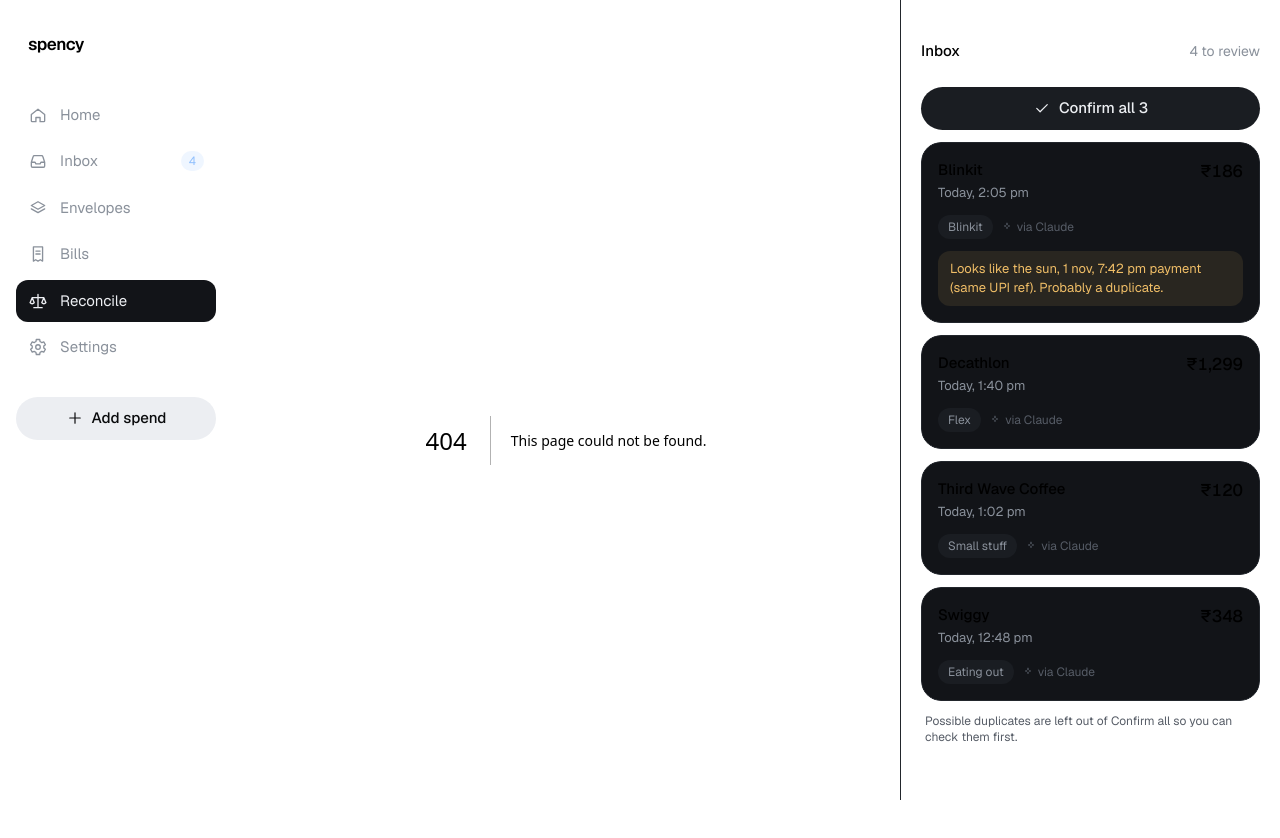
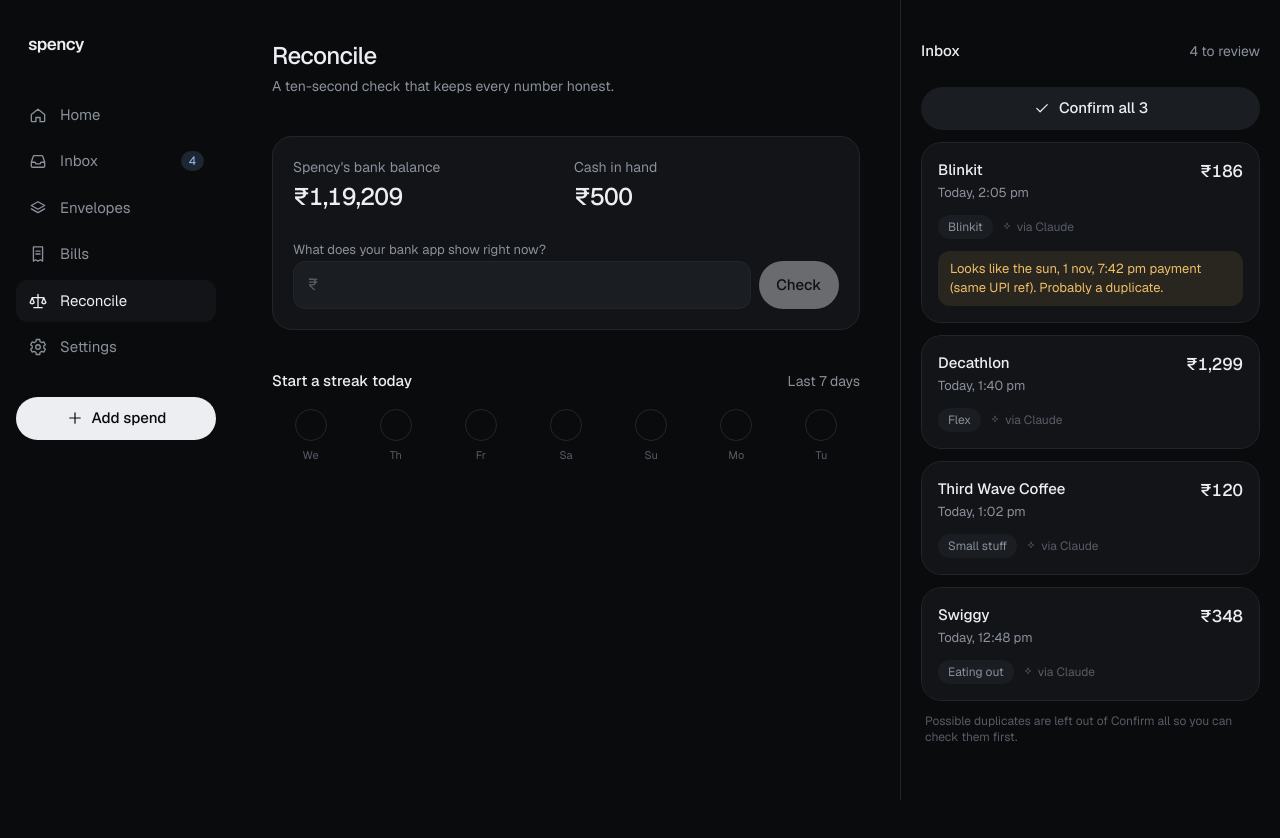
Before and after one commit to apurvamukherjee/spency-pocket-wallet, a Next.js app: page /reconcile in a window 1280 px wide. Before the commit this address had no page. Shown: the top 838 px of the page. After the commit the page ends 800 px from the top, so only its background shows below. Built offline with nearby package versions, Linux system fonts and the light colour scheme.

Commit message:
UI: Reconcile screen with gap actions and streak
Compare the real bank balance with Spency's. A gap offers three ways
out: copy a ready-made prompt to find it with Claude, log it as an
adjustment (draws on flex), or ignore. Shows a 7-day check-in strip,
current streak and recent checks.

```diff
--- /dev/null
+++ b/app/reconcile/page.tsx
@@ -0,0 +1,5 @@
+import { ReconcileView } from "@/components/reconcile/ReconcileView";
+
+export default function Page() {
+  return <ReconcileView />;
+}
--- /dev/null
+++ b/components/reconcile/ReconcileView.tsx
@@ -0,0 +1,179 @@
+"use client";
+
+import { useState } from "react";
+import { addDays } from "@/lib/engine/dates";
+import { formatINR, parseRupees } from "@/lib/engine/money";
+import { type ReconcileCheck, reconcileGap, reconcileStreak } from "@/lib/engine/reconcile";
+import { formatDay } from "@/lib/format";
+import { useSummary } from "@/lib/hooks";
+import { useSpency } from "@/lib/store";
+import { Icon } from "@/components/ui/Icon";
+
+type Result = { actual: number; gap: number; done: ReconcileCheck["resolution"] | null };
+
+const RESOLUTION_LABEL: Record<ReconcileCheck["resolution"], string> = {
+  matched: "All square",
+  adjusted: "Adjusted",
+  ignored: "Ignored",
+};
+
+export function ReconcileView() {
+  const s = useSummary();
+  const checks = useSpency((st) => st.checks);
+  const recordCheck = useSpency((st) => st.recordCheck);
+  const addTxn = useSpency((st) => st.addTxn);
+  const [text, setText] = useState("");
+  const [result, setResult] = useState<Result | null>(null);
+  const [copied, setCopied] = useState(false);
+  const streak = reconcileStreak(checks, s.today);
+  const last7 = Array.from({ length: 7 }, (_, i) => addDays(s.today, i - 6));
+  const checkedDays = new Set(checks.map((c) => c.date));
+
+  function resolve(resolution: ReconcileCheck["resolution"], r: Result) {
+    recordCheck({ date: s.today, computed: s.bank, actual: r.actual, resolution });
+    setResult({ ...r, done: resolution });
+  }
+
+  function check(e: React.FormEvent) {
+    e.preventDefault();
+    const actual = parseRupees(text);
+    if (actual === null) return;
+    const r: Result = { actual, gap: reconcileGap(s.bank, actual), done: null };
+    setCopied(false);
+    if (r.gap === 0) resolve("matched", r);
+    else setResult(r);
+  }
+
+  function logAdjustment(r: Result) {
+    addTxn({
+      amount: Math.abs(r.gap),
+      direction: r.gap < 0 ? "debit" : "credit",
+      kind: "adjustment",
+      wallet: "bank",
+      merchant: "Reconciliation adjustment",
+      envelopeId: null,
+      occurredAt: new Date().toISOString(),
+    });
+    resolve("adjusted", r);
+  }
+
+  async function askClaude(r: Result) {
+    const prompt = `My Spency bank balance is ${formatINR(Math.abs(r.gap))} ${r.gap < 0 ? "higher" : "lower"} than my real bank balance. Can you help me find the payment I haven't logged? I'll share my recent UPI screenshots.`;
+    await navigator.clipboard.writeText(prompt);
+    setCopied(true);
+  }
+
+  return (
+    <div className="space-y-10">
+      <header>
+        <h1 className="text-2xl font-medium tracking-tight">Reconcile</h1>
+        <p className="mt-1 text-sm text-muted">A ten-second check that keeps every number honest.</p>
+      </header>
+
+      <section className="card space-y-6 p-5">
+        <div className="grid grid-cols-2 gap-4">
+          <div>
+            <p className="text-sm text-muted">Spency&apos;s bank balance</p>
+            <p className="mt-1 text-2xl font-medium tracking-tight tabular-nums">{formatINR(s.bank)}</p>
+          </div>
+          <div>
+            <p className="text-sm text-muted">Cash in hand</p>
+            <p className="mt-1 text-2xl font-medium tracking-tight tabular-nums">{formatINR(s.cash)}</p>
+          </div>
+        </div>
+
+        <form onSubmit={check} className="space-y-2">
+          <label htmlFor="actual" className="label">
+            What does your bank app show right now?
+          </label>
+          <div className="flex gap-2">
+            <input
+              id="actual"
+              className="field tabular-nums"
+              inputMode="decimal"
+              placeholder="₹"
+              value={text}
+              onChange={(e) => {
+                setText(e.target.value);
+                setResult(null);
+              }}
+            />
+            <button type="submit" disabled={parseRupees(text) === null} className="btn btn-primary shrink-0">
+              Check
+            </button>
+          </div>
+        </form>
+
+        {result && (
+          <div className="border-t border-line pt-5" aria-live="polite">
+            {result.gap === 0 ? (
+              <p className="flex items-center gap-2 text-ok">
+                <Icon name="check" size={18} />
+                All square. Nice.
+              </p>
+            ) : (
+              <>
+                <p className="text-xl font-medium tabular-nums">
+                  {formatINR(Math.abs(result.gap))} {result.gap < 0 ? "unaccounted" : "more than expected"}
+                </p>
+                <p className="mt-1 text-sm text-muted">
+                  {result.gap < 0
+                    ? "Usually a payment that hasn't been logged yet. It happens."
+                    : "Maybe a refund or credit Spency doesn't know about."}
+                </p>
+                {result.done ? (
+                  <p className="mt-4 text-sm text-muted">{RESOLUTION_LABEL[result.done]}. Thanks for checking in.</p>
+                ) : (
+                  <div className="mt-5 flex flex-wrap gap-2">
+                    <button type="button" onClick={() => askClaude(result)} className="btn btn-ghost">
+                      <Icon name={copied ? "check" : "sparkle"} size={16} />
+                      {copied ? "Copied, paste in Claude" : "Find it with Claude"}
+                    </button>
+                    <button type="button" onClick={() => logAdjustment(result)} className="btn btn-ghost">
+                      Log as adjustment
+                    </button>
+                    <button type="button" onClick={() => resolve("ignored", result)} className="btn text-muted hover:text-fg">
+                      Ignore
+                    </button>
+                  </div>
+                )}
+              </>
+            )}
+          </div>
+        )}
+      </section>
+
+      <section aria-labelledby="streak">
+        <div className="flex items-baseline justify-between">
+          <h2 id="streak" className="text-[15px] font-medium">
+            {streak > 0 ? `${streak}-day streak` : "Start a streak today"}
+          </h2>
+          <span className="text-sm text-muted">Last 7 days</span>
+        </div>
+        <ol className="mt-4 grid grid-cols-7 gap-2">
+          {last7.map((d) => (
+            <li key={d} className="text-center">
+              <div className={`mx-auto size-8 rounded-full ${checkedDays.has(d) ? "bg-accent" : "border border-line"}`} />
+              <span className="mt-1.5 block text-[11px] text-faint">{formatDay(d).slice(0, 2)}</span>
+            </li>
+          ))}
+        </ol>
+        {checks.length > 0 && (
+          <ul className="mt-8 divide-y divide-line text-sm">
+            {[...checks]
+              .sort((a, b) => b.date.localeCompare(a.date))
+              .slice(0, 7)
+              .map((c) => (
+                <li key={c.date} className="flex justify-between py-3">
+                  <span className="text-muted">{formatDay(c.date)}</span>
+                  <span className="tabular-nums">
+                    {c.actual === c.computed ? RESOLUTION_LABEL.matched : `${formatINR(c.actual - c.computed, { signed: true })} · ${RESOLUTION_LABEL[c.resolution].toLowerCase()}`}
+                  </span>
+                </li>
+              ))}
+          </ul>
+        )}
+      </section>
+    </div>
+  );
+}
```
